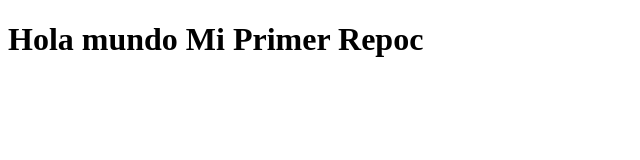
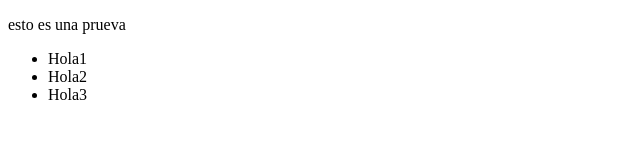
Before and after one commit to Vanchox/MiPrimerProyecto, a plain HTML site: page index.html in a window 1280 px wide. Shown: the whole page, without its empty margins (0-640 px from the left). Drawn offline with Linux system fonts and the light colour scheme.

Commit message:
Segundo Commit

```diff
--- a/index.html
+++ b/index.html
@@ -8,7 +8,20 @@
 </head>
 <body>
     <div>
-        <h1>Hola mundo Mi Primer Repoc</h1>
+        <p>esto es una prueva</p>
+    </div>
+    <div>
+        <ul>
+            <li>
+                Hola1
+            </li>
+            <li>
+                Hola2
+            </li>
+            <li>
+                Hola3
+            </li>
+        </ul>
     </div>
 </body>
 </html>
```
